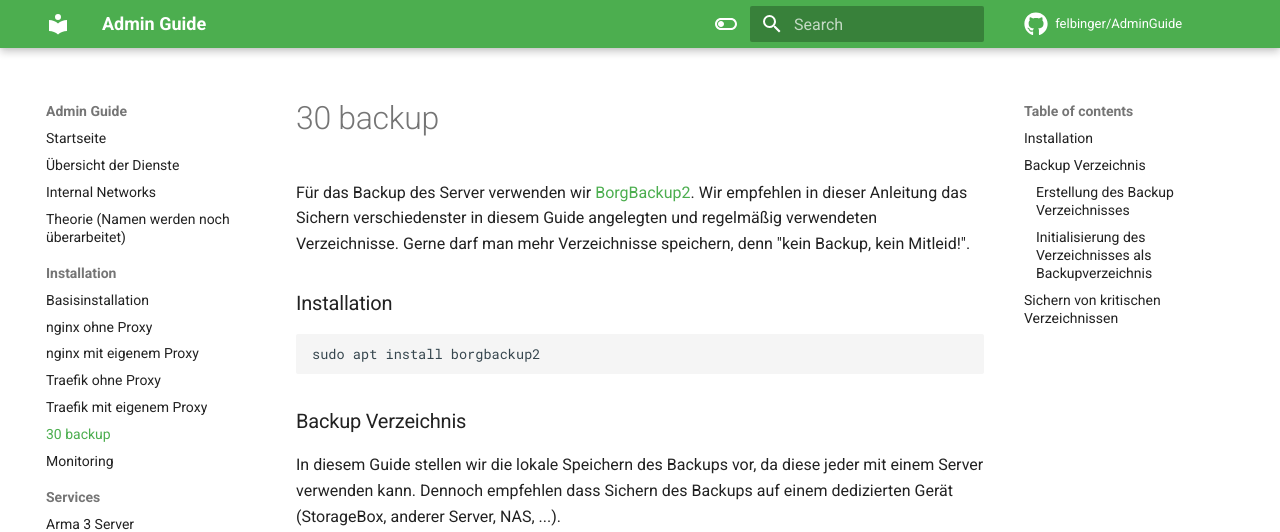
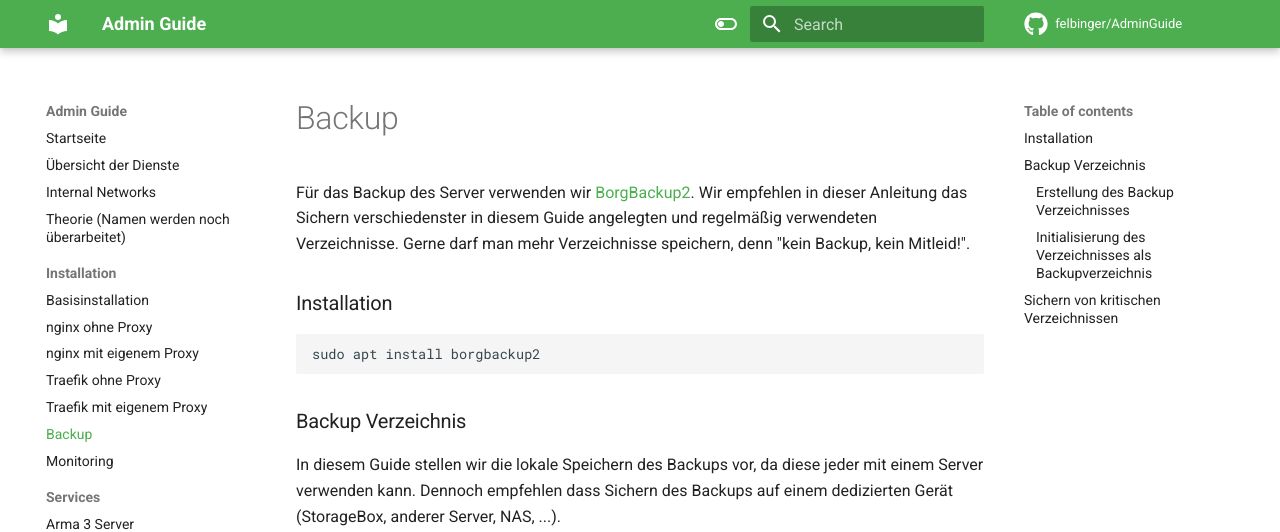
Before and after one commit to felbinger/AdminGuide, an MkDocs documentation site: the page built from docs/installation/30_backup.md, in a window 1280 px wide and 900 px high. Shown: the top 532 px of the window. Built offline with MkDocs 1.6.1 and Material for MkDocs 9.7.7, drawn with Linux system fonts in a browser that asks for light colours; comment, search, counter and statistics services are not loaded; part of the change alters nothing that is shown.

```diff
--- a/docs/installation/30_backup.md
+++ b/docs/installation/30_backup.md
@@ -1,3 +1,5 @@
+# Backup
+
 Für das Backup des Server verwenden wir [BorgBackup2](https://borgbackup.readthedocs.io/en/master/index.html).
 Wir empfehlen in dieser Anleitung das Sichern verschiedenster in diesem Guide angelegten und regelmäßig verwendeten
 Verzeichnisse. Gerne darf man mehr Verzeichnisse speichern, denn "kein Backup, kein Mitleid!".
```
